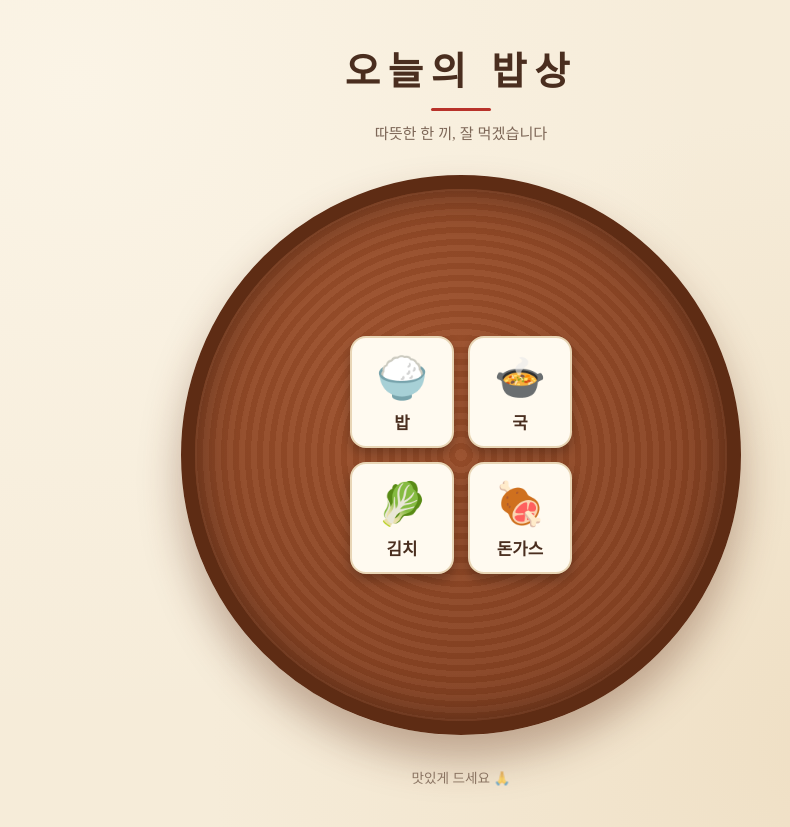
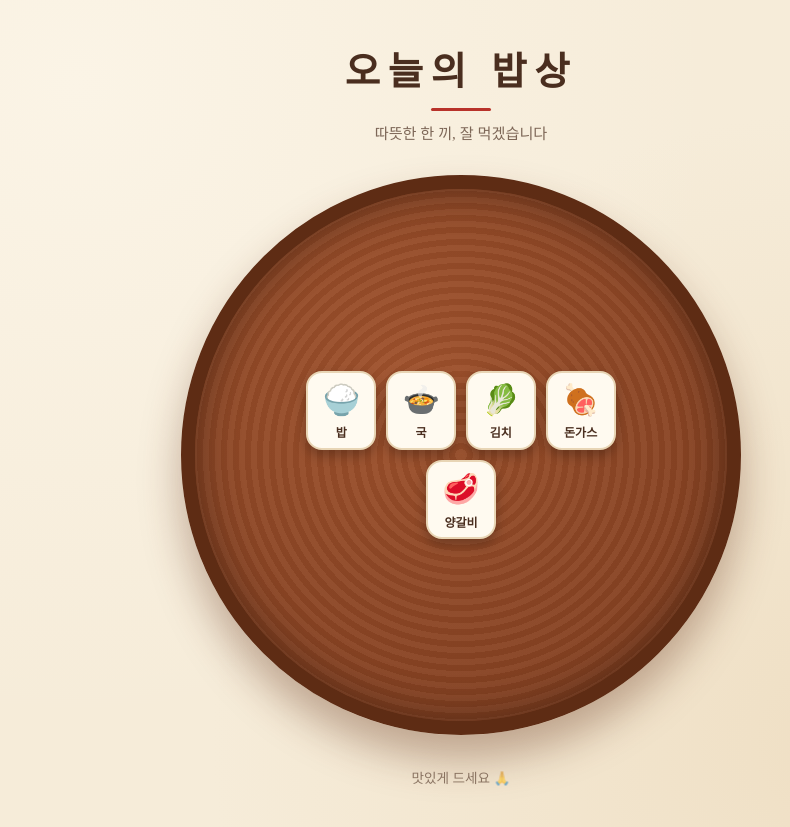
Before and after one commit to ohmypd/bapsang02, a plain HTML site: page index.html in a window 1280 px wide. Shown: the whole page, without its empty margins (179-969 px from the left). Drawn offline with Linux system fonts and the light colour scheme.

Commit message:
양갈비 추가

```diff
--- a/index.html
+++ b/index.html
@@ -67,6 +67,8 @@
       align-items: center;
       justify-content: center;
       padding: 8%;
+      min-height: 0;
+      container-type: inline-size; /* 카드 크기를 상 크기에 맞춤 */
       background:
         repeating-radial-gradient(circle at 50% 50%,
           rgba(255, 255, 255, 0.04) 0 6px,
@@ -85,18 +87,18 @@
       flex-wrap: wrap;
       align-items: center;
       justify-content: center;
-      gap: 14px;
+      gap: 3cqw;
     }
 
     .dishes li {
-      width: 104px;
-      padding: 16px 8px 12px;
+      width: 21cqw;
+      padding: 2.6cqw 1cqw 2cqw;
       text-align: center;
       background: var(--card);
       border: 2px solid var(--card-line);
       border-radius: 16px;
       box-shadow: 0 6px 12px rgba(0, 0, 0, 0.25);
-      font-size: 1.05rem;
+      font-size: clamp(0.75rem, 3.6cqw, 1.1rem);
       font-weight: 700;
       transition: transform 0.2s ease;
     }
@@ -105,7 +107,7 @@
 
     .dishes li span {
       display: block;
-      font-size: 2.6rem;
+      font-size: 9cqw;
       line-height: 1.2;
       margin-bottom: 6px;
     }
@@ -137,6 +139,7 @@
       <li><span>🍲</span>국</li>
       <li><span>🥬</span>김치</li>
       <li><span>🍖</span>돈가스</li>
+      <li><span>🥩</span>양갈비</li>
     </ul>
   </main>
 
```
